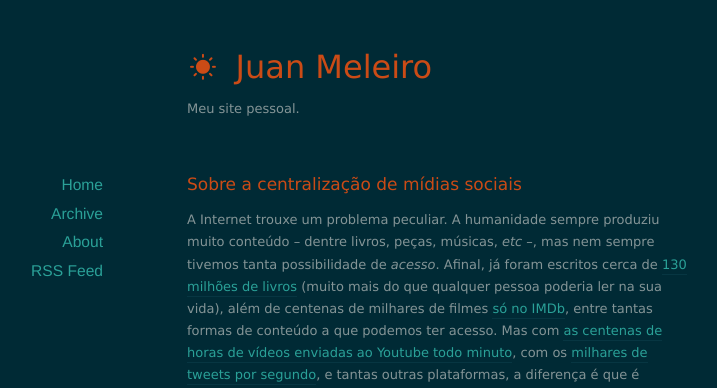
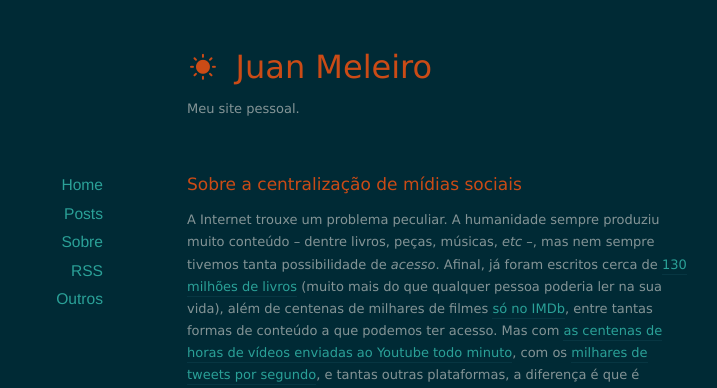
Before and after one commit to juanmeleiro/juanmeleiro.github.io, a Jekyll site: the page built from index.html, in a window 1280 px wide and 900 px high. Shown: the top 388 px of the window, without its empty margins (203-920 px from the left). Built offline with Jekyll 4.4.1, drawn with Linux system fonts in a browser that asks for light colours; nearby versions of some CDN libraries; the list of posts is cut into pages by our own code.

Commit message:
fix (layouts/default): add missing link

```diff
--- a/_config.yml
+++ b/_config.yml
@@ -16,7 +16,7 @@ plugins:
     # - jekyll-menus
     - jekyll-feed
 
-permalink: /:year/:month/:day/:title
+      # permalink: /:year/:month/:day/:title
 paginate: 10
 
 header_pages:
--- a/_layouts/default.html
+++ b/_layouts/default.html
@@ -34,9 +34,10 @@
       <nav>
         <ul>
           <li><a href="/">Home</a></li>
-          <li><a href="/archives">Archive</a></li>
-          <li><a href="/about">About</a></li>
-          <li><a href="/feed.xml">RSS Feed</a></li>
+          <li><a href="/archives">Posts</a></li>
+          <li><a href="/about">Sobre</a></li>
+          <li><a href="/feed.xml">RSS</a></li>
+          <li><a href="/others">Outros</a></li>
         </ul>
       </nav>
     </div>
```
